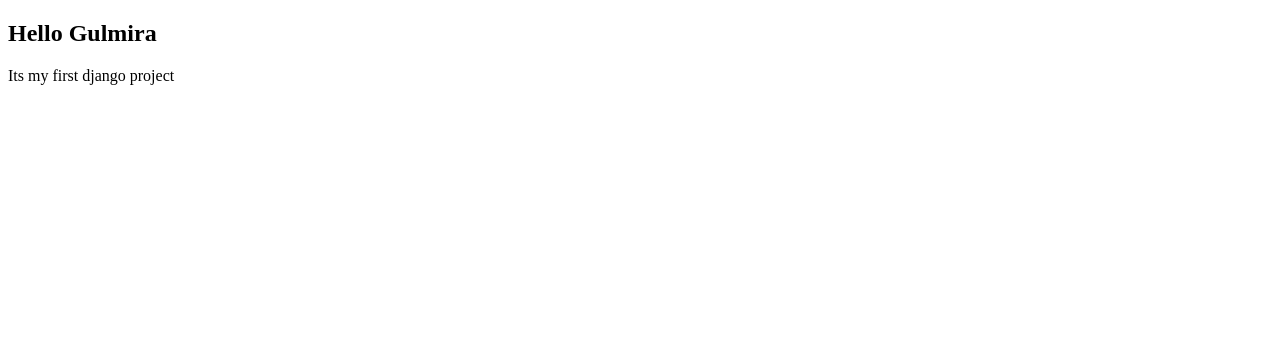
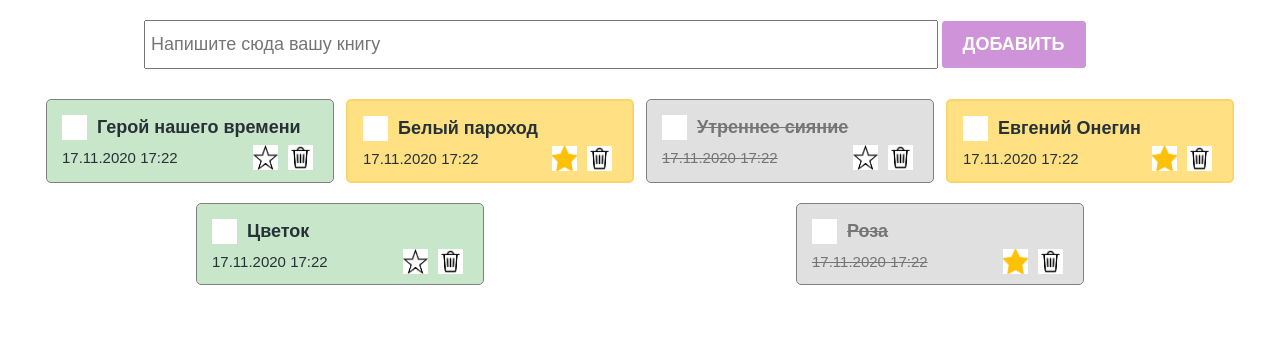
Before and after one commit to GulmiraTokonova/todo_project, a Django app: template todo/main/templates/index.html in a window 1280 px wide. Shown: the top 354 px of the page. Run offline with Django 4.2, Linux system fonts and the light colour scheme; the template is opened without the code that fills it, so the values that code supplies are empty.

Commit message:
copied index.html

```diff
--- /dev/null
+++ b/todo/main/static/styles/checkbox.css
@@ -0,0 +1,61 @@
+.checkbox_container{
+    display: block;
+    position: relative;
+    padding-left: 35px;
+    margin-bottom: 12px;
+    cursor: pointer;
+    font-size: 22px;
+    -webkit-user-select: none;
+    -moz-user-select: none;
+    -ms-user-select: none;
+    user-select: none;
+  }
+.checkbox_container input{
+    position: absolute;
+    opacity: 0;
+    cursor: pointer;
+    height: 0;
+    width: 0;
+}
+.checkmark{
+    position: absolute;
+    top: -7px;
+    left: 0;
+    height: 25px;
+    width: 25px;
+    background-color: rgb(255,255, 255);
+}
+/* On mouse-over, add a grey background color */
+.checkbox_container:hover input ~ .checkmark {
+    background-color: #ccc;
+  }
+
+  /* When the checkbox is checked, add a blue background */
+  .checkbox_container input:checked ~ .checkmark {
+    background-color: #2196F3;
+  }
+
+  /* Create the checkmark/indicator (hidden when not checked) */
+  .checkmark:after {
+    content: "";
+    position: absolute;
+    display: none;
+  }
+
+  /* Show the checkmark when checked */
+  .checkbox_container input:checked ~ .checkmark:after {
+    display: block;
+  }
+
+  /* Style the checkmark/indicator */
+  .checkbox_container .checkmark:after {
+    left: 9px;
+    top: 5px;
+    width: 5px;
+    height: 10px;
+    border: solid white;
+    border-width: 0 3px 3px 0;
+    -webkit-transform: rotate(45deg);
+    -ms-transform: rotate(45deg);
+    transform: rotate(45deg);
+  }
--- /dev/null
+++ b/todo/main/static/styles/index.css
@@ -0,0 +1,96 @@
+*{
+    box-sizing:border-box;
+    margin:0;
+    padding:0;
+    color:#263238;
+}
+section{
+    width: 100%;
+    padding:20px;
+    display: flex;
+    flex-direction: column;
+    align-items:center;
+}
+.create_container{
+    width: 80%;
+}
+.create_input{
+    padding:12px 5px;
+    font-size:18px;
+    width:80%;
+}
+.create_button{
+    padding:12px 20px;
+    background-color: #ce93d8;
+    border:1px solid #ce93d8;
+    color:white;
+    font-size:18px;
+    text-transform:uppercase;
+    font-weight: bold;
+    border-radius:3px;
+    cursor:pointer;
+}
+.create_button:active{
+    border:1px solid #ce93d8;
+    box-shadow:2px 2px 5px 3px #fce4ec;
+}
+.todo_container{
+    padding:30px 20px;
+    display:flex;
+    justify-content:space-around;
+    flex-wrap:wrap;
+    width: 100%;
+}
+.todo_item{
+    border:1px solid gray;
+    border-radius: 5px;
+    width:24%;
+    padding:10px 15px;
+    background-color: #c8e6c9;
+    margin-bottom: 20px;
+}
+.todo_item.done{
+background-color: #e0e0e0;
+text-decoration: line-through;
+color: #757575;
+}
+.todo_item.done h4, .todo_item.done p, .todo_item.done span{
+    color: #757575;
+}
+.todo_item.doen img{
+    opacity: 0.5;
+}
+
+
+.todo_item.marked{
+background-color: #ffe082;
+border:2px solid #fad66a;
+}
+.todo_item_header{
+    display: flex;
+    align-items: center;
+    min-height: 35px;
+}
+
+.todo_item_header h4{
+    font-size: 18px;
+    font-family: sans-serif;
+}
+.todo_item_footer {
+    display: flex;
+    justify-content: space-between;
+    align-items: center;
+}
+.todo_item_footer p{
+    font-size: 15px;
+    font-family: sans-serif;
+}
+.todo_item_footer .action_buttons{
+    display: flex;}
+
+.todo_item_footer img {
+width: 25px;
+height: 25px;
+margin:0 5px;
+cursor: pointer;
+}
--- a/todo/main/templates/index.html
+++ b/todo/main/templates/index.html
@@ -4,10 +4,124 @@
     <meta charset="UTF-8">
     <meta http-equiv="X-UA-Compatible" content="IE=edge">
     <meta name="viewport" content="width=device-width, initial-scale=1.0">
-    <title>Document</title>
+    <title>TODO-Выбор книги</title>
+    <link rel="stylesheet" href="./index.css"/>
+    <link rel="stylesheet" href="./checkbox.css"/>
 </head>
 <body>
-    <h2>Hello Gulmira</h2>
-    <div>Its my first django project</div>
+    <section>
+        <div class="create_container">
+            <input
+            class="create_input"
+            type="text"
+            placeholder="Напишите сюда вашу книгу"
+            />
+        <button class="create_button">Добавить</button>
+       </div>
+
+        <div class="todo_container">
+
+            <div class="todo_item">
+                <div class="todo_item_header">
+                    <label class="checkbox_container">
+                        <input type="checkbox"/>
+                        <span class="checkmark"></span>
+                    </label>
+                    <h4>Герой нашего времени</h4>
+            </div>
+            <div class="todo_item_footer">
+                <p>17.11.2020 <span>17:22</span></p>
+                <div class="action_buttons">
+                   <img src="./icons/анмаркед.png"/>
+                   <img src="./icons/delete.png"/>
+                </div>
+            </div>
+        </div>
+
+            <div class="todo_item marked">
+                <div class="todo_item_header">
+                    <label class="checkbox_container">
+                        <input type="checkbox"/>
+                        <span class="checkmark"></span>
+                    </label>
+                    <h4>Белый пароход</h4>
+            </div>
+            <div class="todo_item_footer">
+                <p>17.11.2020 <span>17:22</span></p>
+                <div class="action_buttons">
+                   <img src="./icons/маркед.png"/>
+                   <img src="./icons/delete.png"/>
+                </div>
+            </div>
+            </div>
+            <div class="todo_item done">
+                <div class="todo_item_header">
+                    <label class="checkbox_container">
+                        <input type="checkbox"/>
+                        <span class="checkmark"></span>
+                    </label>
+                    <h4>Утреннее сияние</h4>
+            </div>
+            <div class="todo_item_footer">
+                <p>17.11.2020 <span>17:22</span></p>
+                <div class="action_buttons">
+                   <img src="./icons/анмаркед.png"/>
+                   <img src="./icons/delete.png"/>
+                </div>
+            </div>
+            </div>
+            <div class="todo_item marked">
+                <div class="todo_item_header">
+                    <label class="checkbox_container">
+                        <input type="checkbox"/>
+                        <span class="checkmark"></span>
+                    </label>
+                    <h4>Евгений Онегин</h4>
+            </div>
+            <div class="todo_item_footer">
+                <p>17.11.2020 <span>17:22</span></p>
+                <div class="action_buttons">
+                   <img src="./icons/маркед.png"/>
+                   <img src="./icons/delete.png"/>
+                </div>
+            </div>
+            </div>
+
+            <div class="todo_item">
+                <div class="todo_item_header">
+                    <label class="checkbox_container">
+                        <input type="checkbox"/>
+                        <span class="checkmark"></span>
+                    </label>
+                    <h4>Цветок</h4>
+            </div>
+            <div class="todo_item_footer">
+                <p>17.11.2020 <span>17:22</span></p>
+                <div class="action_buttons">
+                   <img src="./icons/анмаркед.png"/>
+                   <img src="./icons/delete.png"/>
+                </div>
+            </div>
+            </div>
+
+            <div class="todo_item done">
+                <div class="todo_item_header">
+                    <label class="checkbox_container">
+                        <input type="checkbox"/>
+                        <span class="checkmark"></span>
+                    </label>
+                    <h4>Роза</h4>
+            </div>
+            <div class="todo_item_footer">
+                <p>17.11.2020 <span>17:22</span></p>
+                <div class="action_buttons">
+                   <img src="./icons/маркед.png"/>
+                   <img src="./icons/delete.png"/>
+                </div>
+            </div>
+            </div>
+
+         </div>
+    </section>
 </body>
 </html>
--- a/todo/main/views.py
+++ b/todo/main/views.py
@@ -2,7 +2,7 @@ from django.shortcuts import render
 
 # Create your views here.
 def homepage(request):
-    return render(request,"index.html")
+    return render(request,"ind.html")
 
 def test(request):
     return render(request,"test.html")
```
Also changed, not shown: todo/main/templates/ind.html (added, +13 -0 lines), todo/main/static/icons/delete.png (added), todo/main/static/icons/анмаркед.png (added), todo/main/static/icons/маркед.png (added).
